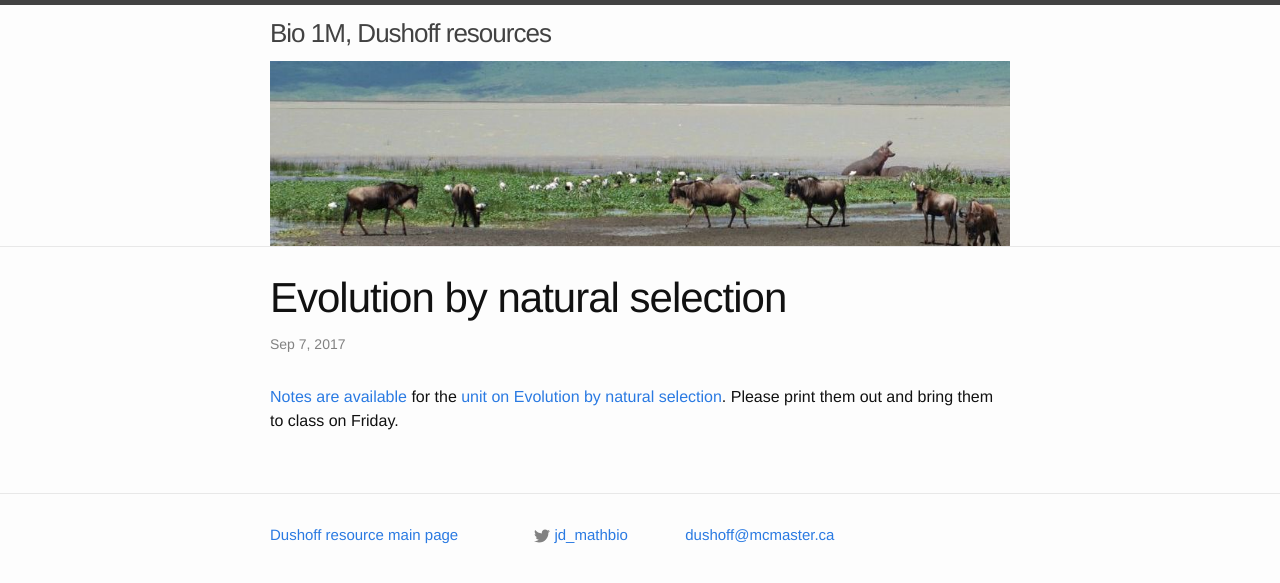
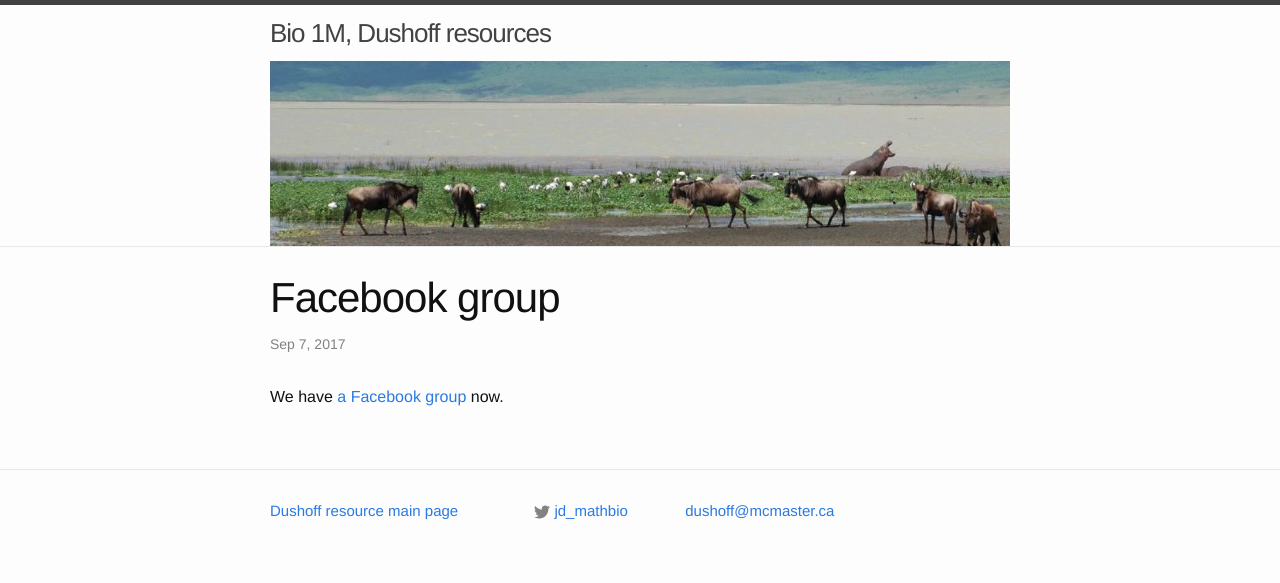
Before and after one commit to Bio1M/Bio1M.github.io, a Jekyll site: the page built from _posts/2017-09-07-announce.md, in a window 1280 px wide. Shown: the top 583 px of the page. Built offline with Jekyll 4.4.1, drawn with Linux system fonts in a browser that asks for light colours.

Commit message:
Forgot to post

```diff
--- a/_posts/2017-09-07-announce.md
+++ b/_posts/2017-09-07-announce.md
@@ -1,6 +1,6 @@
 ---
 layout: post
-title: Evolution by natural selection
+title: Facebook group
 ---
 
-[Notes are available](/materials/ns.handouts.pdf) for the [unit on Evolution by natural selection](/ns.html). Please print them out and bring them to class on Friday.
+We have [a Facebook group](https://www.facebook.com/groups/103090283767508/) now.
```
